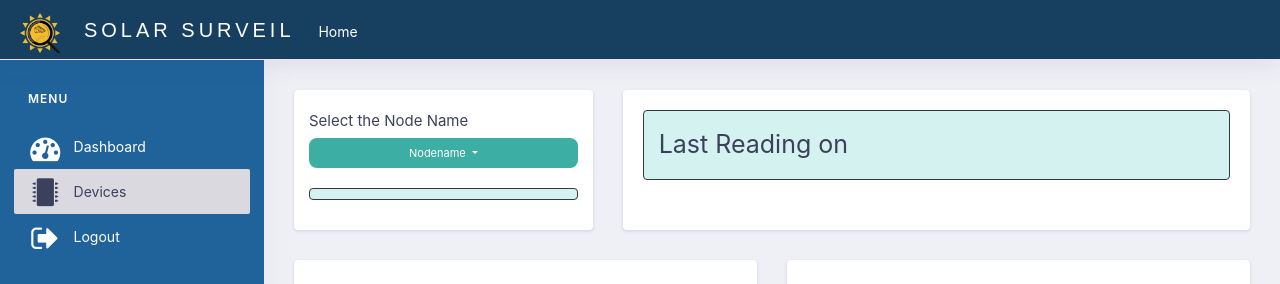
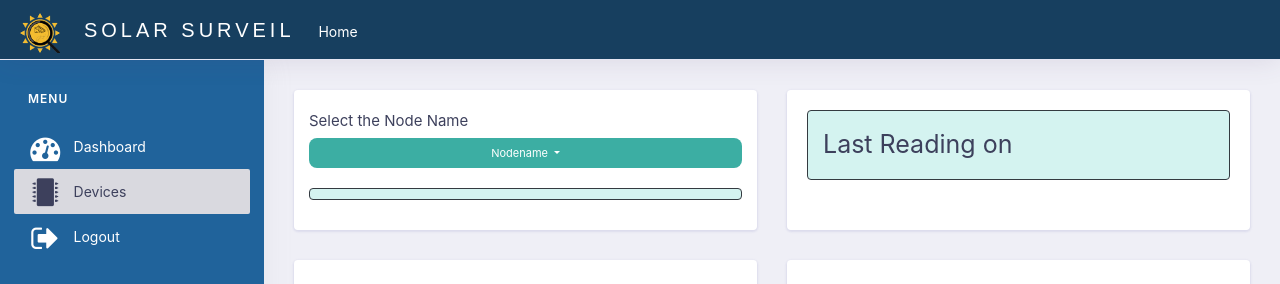
Before and after one commit to sdk694/SolarSurveil, a PHP site: page /devices.php in a window 1280 px wide. Shown: the top 284 px of the page. Run offline with PHP 8.4, Linux system fonts and the light colour scheme; the visitor is signed in with stand-in values (Sample User, id 1); some libraries are stand-ins or nearby versions.

Commit message:
new data

```diff
--- a/devices.php
+++ b/devices.php
@@ -152,7 +152,7 @@
                     <!-- pageheader  -->
                     <!-- ============================================================== -->
                     <div class="row">
-                        <div class="col-sm-4">
+                        <div class="col-sm-6">
                             <div class="card">
                                 <div class="container " style="height: 140px;">
                                     <div class="dropdown" style="margin: 20px 0;">
@@ -234,7 +234,7 @@
                                 </div>
                             </div>
                         </div>
-                        <div class="col-sm-8">
+                        <div class="col-sm-6">
                             <div class="card" style="height: 140px;">
                                 <div class="container-fluid card-body ">
 
```
